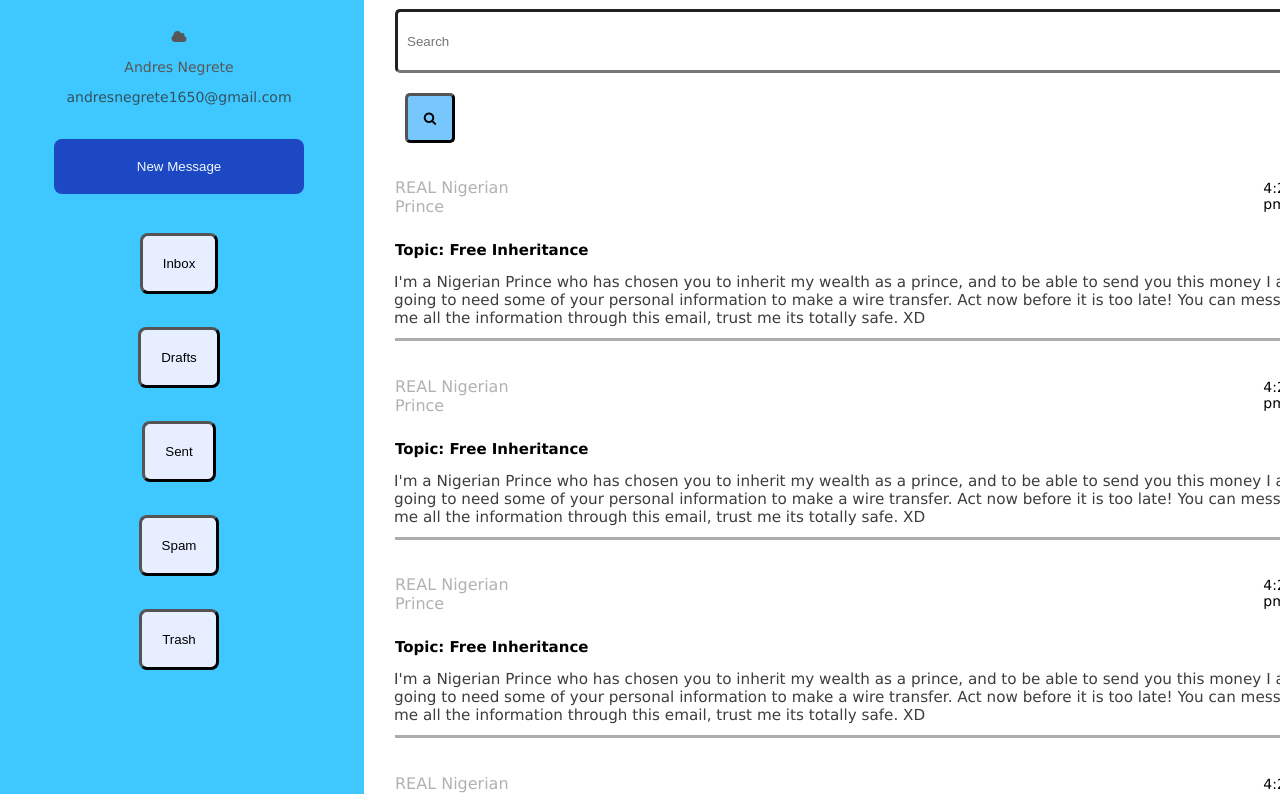
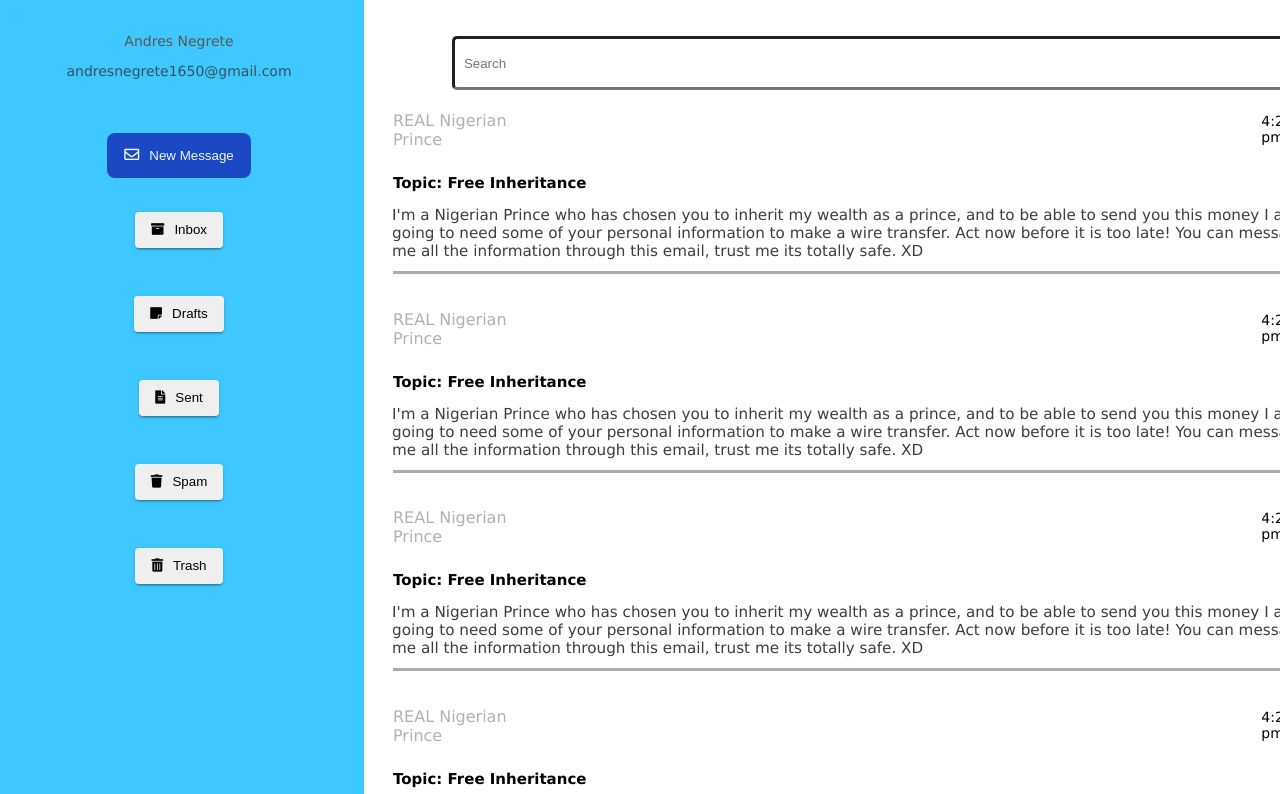
Before and after one commit to Andres1650/Email-Project, an Angular app: page / in a window 1280 px wide. Shown: the top 794 px of the page. Built offline with nearby package versions, Linux system fonts and the light colour scheme.

Commit message:
Search Bar (fixed), Icons appear

```diff
--- a/src/app/app.component.css
+++ b/src/app/app.component.css
@@ -2,7 +2,12 @@
 .content-row{
     height: 1vh;
     padding-bottom: 7vh;
-    padding-top: 30px;
+    padding-top: 20px;
+}
+
+#top-menu-row{
+    height: 1vh;
+    padding-top: 25px;
 }
 
 #menu-col{
@@ -14,19 +19,12 @@
     margin: -15px;
     padding: 5px;
     position: fixed;
-
 }
 
-.side-menu{
-    padding:2.5vh;
-    margin: 2vh;
-    size: 25px;
+#top-spacing{
+    padding-top: 2.5vh
+}
 
-    border-width: 3px;
-    border-radius: 8px;
-    background-color: rgb(230, 238, 255);
-    color: rgb(0, 0, 0);
-}
 
 #button-font{
     font-family: Georgia, 'Times New Roman', Times, serif;
@@ -34,31 +32,26 @@
 }
 
 #mail-col{
+    padding-top: 3vh;
     width:  115vh;
-    margin-top: -25px;
+    margin-top: 25px;
     padding-left: 48vh;
-
+    padding-bottom: 15px;
 }
 
 #searchBox{
+    position: fixed;
     width: 900px;
-    height: 40px;
+    height: 30px;
     padding: 9px;
     border-radius: 5px;
     border-width: 3px;
     margin-top: 25px;
+    margin-left: 430px;
+    margin-bottom: 15px;
+
 }
 
-#searchButton{
-    width: 50px;
-    height: 50px;
-    border-radius: 5px;
-    border-width: 3px;
-    margin-top: 20px;
-    margin-left: 10px;
-    background-color:rgb(119, 199, 253);
-
-}
 
 #all-format{
     font-size: 14px;
@@ -77,10 +70,10 @@
 }
 
 #main-button{
-    padding:2.5vh;
-    margin: 2vh;
+    padding:1.8vh;
+    margin: 2.5vh;
     size: 25px;
-    width: 250px;
+    width: 18vh;
     border-width: 3px;
     border-radius: 8px;
     background-color: rgb(28, 72, 196);
@@ -94,10 +87,58 @@
     color: rgba(46, 46, 46, 0.774)
 }
 
-#top-bar{
+#top-row{
+    margin-left : 150px;
+    position: fixed;
     height: 1vh;
     padding-bottom: 7vh;
     padding-top: 30px;
-    align-items: center;
-    justify-items: center;
+    /* align-items: center;
+    justify-items: center; */
+    background-color: blue;
+
 }
+
+
+.example-button-row[_ngcontent-tyy-c19] button[_ngcontent-tyy-c19], .example-button-row[_ngcontent-tyy-c19] a[_ngcontent-tyy-c19] {
+    margin-right: 8px;
+}
+.side-menu:not([class*=mat-elevation-z]) {
+    box-shadow: 0 3px 1px -2px rgba(0,0,0,.2), 0 2px 2px 0 rgba(0,0,0,.14), 0 1px 5px 0 rgba(0,0,0,.12);
+    box-sizing: border-box;
+    position: relative;
+    -webkit-user-select: none;
+    -moz-user-select: none;
+    -ms-user-select: none;
+    user-select: none;
+    cursor: pointer;
+    outline: 0;
+    border: none;
+    -webkit-tap-highlight-color: transparent;
+    display: inline-block;
+    white-space: nowrap;
+    text-decoration: none;
+    vertical-align: baseline;
+    text-align: center;
+    margin: 0;
+    min-width: 64px;
+    line-height: 36px;
+    padding: 0 16px;
+    border-radius: 4px;
+    overflow: visible;
+    transform: translate3d(0,0,0);
+    transition: background .4s cubic-bezier(.25,.8,.25,1),box-shadow 280ms cubic-bezier(.4,0,.2,1);
+}
+
+body {
+    font-family: Roboto,"Helvetica Neue Light","Helvetica Neue",Helvetica,Arial,"Lucida Grande",sans-serif;
+    margin: 0;
+}
+user agent stylesheet
+html {
+    color: -internal-root-color;
+}
+
+.icon-space{
+    padding-right: .8vh;
+}
--- a/src/app/app.component.html
+++ b/src/app/app.component.html
@@ -4,49 +4,82 @@
 <div class="container flex">
   <td>
   <div id="menu-col">
-    <div class="content-row">
-      <div>
-          <i class="fa fa-cloud"></i>
+    <div class="top-menu-row">
+      <div id="top-spacing">
+          <!-- <i class="fa fa-cloud"></i>  -->
         <p id="username">Andres Negrete</p>
      </div>
       <p id="address">andresnegrete1650@gmail.com</p>
     </div>
     <span id="button-font">
     <div class="content-row">
-
-        <button  id="main-button">New Message</button>
+      <button  id="main-button">
+          <span class="icon-space">
+           <i class="	far fa-envelope" style='font-size:15px'></i>
+          </span>
+        New Message</button>
       </div>
 
+
     <div class="content-row">
-      <button class="side-menu">Inbox</button>
+    <button _ngcontent-voc-c19="" mat-raised-button="" class="side-menu">
+      <span class="mat-button-wrapper">
+       <span class="icon-space">
+        <i class="fas fa-archive"></i>
+      </span>
+      Inbox
+    </span></button>
     </div>
 
     <div class="content-row">
-      <button class="side-menu">Drafts</button>
-    </div>
+        <button _ngcontent-voc-c19="" mat-raised-button="" class="side-menu">
+          <span class="mat-button-wrapper">
+          <span class="icon-space">
+          <i class="fas fa-sticky-note"></i>
+        </span>
+          Drafts
+        </span></button>
+        </div>
 
-    <div class="content-row">
-        <button class="side-menu">Sent</button>
+      <div class="content-row">
+        <button _ngcontent-voc-c19="" mat-raised-button="" class="side-menu">
+            <span class="mat-button-wrapper">
+              <span class="icon-space">
+                <i class="fas fa-file-alt"></i>
+              </span>
+             Sent
+        </span></button>
       </div>
 
       <div class="content-row">
-          <button class="side-menu">Spam</button>
-      </div>
+          <button _ngcontent-voc-c19="" mat-raised-button="" class="side-menu">
+            <span class="mat-button-wrapper">
+            <span class="icon-space">
+              <i class="fas fa-trash"></i>
+            </span>
+            Spam
+      </span></button>
+     </div>
 
-      <div class="content-row">
-          <button class="side-menu">Trash</button>
-      </div>
+
+     <div class="content-row">
+        <button _ngcontent-voc-c19="" mat-raised-button="" class="side-menu">
+          <span class="mat-button-wrapper">
+          <span class="icon-space">
+            <i class="fas fa-trash-alt"></i>
+          </span>
+          Trash
+        </span></button>
+    </div>
 
     </span>
   </div>
   </td>
+  <div class="top-row">
+      <i class="fas fa-search"><input id= "searchBox" type="text" placeholder="Search"></i>
+  </div>
   <td class="align-top">
   <div id="mail-col">
-    <div class="top-bar ">
-      <input id= "searchBox" type="text" placeholder="Search">
-      <link rel="stylesheet" href="https://cdnjs.cloudflare.com/ajax/libs/font-awesome/4.7.0/css/font-awesome.min.css">
-      <button type="submit" id="searchButton"><i class="fa fa-search"></i></button>
-    </div>
 
     <div class="mail-row ">
       <app-mail></app-mail>
--- a/src/app/custom-button/custom-button.component.css
+++ b/src/app/custom-button/custom-button.component.css
@@ -3,3 +3,19 @@
     border:none !important;
     box-shadow:none !important;
 }
+
+.side-menu[_ngcontent-tyy-c19] button[_ngcontent-tyy-c19], .example-button-row[_ngcontent-tyy-c19] a[_ngcontent-tyy-c19] {
+    margin-right: 8px;
+}
+.mat-raised-button:not([class*=mat-elevation-z]) {
+    box-shadow: 0 3px 1px -2px rgba(0,0,0,.2), 0 2px 2px 0 rgba(0,0,0,.14), 0 1px 5px 0 rgba(0,0,0,.12);
+}
+
+body {
+    font-family: Roboto,"Helvetica Neue Light","Helvetica Neue",Helvetica,Arial,"Lucida Grande",sans-serif;
+    margin: 0;
+}
+user agent stylesheet
+html {
+    color: -internal-root-color;
+}
--- a/src/app/custom-button/custom-button.component.html
+++ b/src/app/custom-button/custom-button.component.html
@@ -1,3 +1,5 @@
-<p>
-  O
-</p>
+<button _ngcontent-voc-c19="" mat-raised-button="" class="mat-raised-button">
+    <span class="mat-button-wrapper">
+    {{name}}
+  </span>
+</button>
--- a/src/app/custom-button/custom-button.component.ts
+++ b/src/app/custom-button/custom-button.component.ts
@@ -9,6 +9,8 @@ import { Component, OnInit } from '@angular/core';
 
 export class CustomButtonComponent implements OnInit {
 
+  name: string ="Inbox"
+
   constructor() { }
 
   ngOnInit() {
--- a/src/app/mail/mail.component.ts
+++ b/src/app/mail/mail.component.ts
@@ -5,6 +5,9 @@ import { Component, OnInit } from '@angular/core';
   templateUrl: './mail.component.html',
   styleUrls: ['./mail.component.css']
 })
+
+
+
 export class MailComponent implements OnInit {
 
   sender: string =  "REAL Nigerian Prince"
--- a/src/index.html
+++ b/src/index.html
@@ -4,7 +4,8 @@
   <meta charset="utf-8">
   <title>Email</title>
   <base href="/">
-
+  <link rel="stylesheet" href="https://use.fontawesome.com/releases/v5.6.3/css/all.css"
+  integrity="sha384-UHRtZLI+pbxtHCWp1t77Bi1L4ZtiqrqD80Kn4Z8NTSRyMA2Fd33n5dQ8lWUE00s/" crossorigin="anonymous">
   <meta name="viewport" content="width=device-width, initial-scale=1">
   <link rel="icon" type="image/x-icon" href="favicon.ico">
 </head>
```
